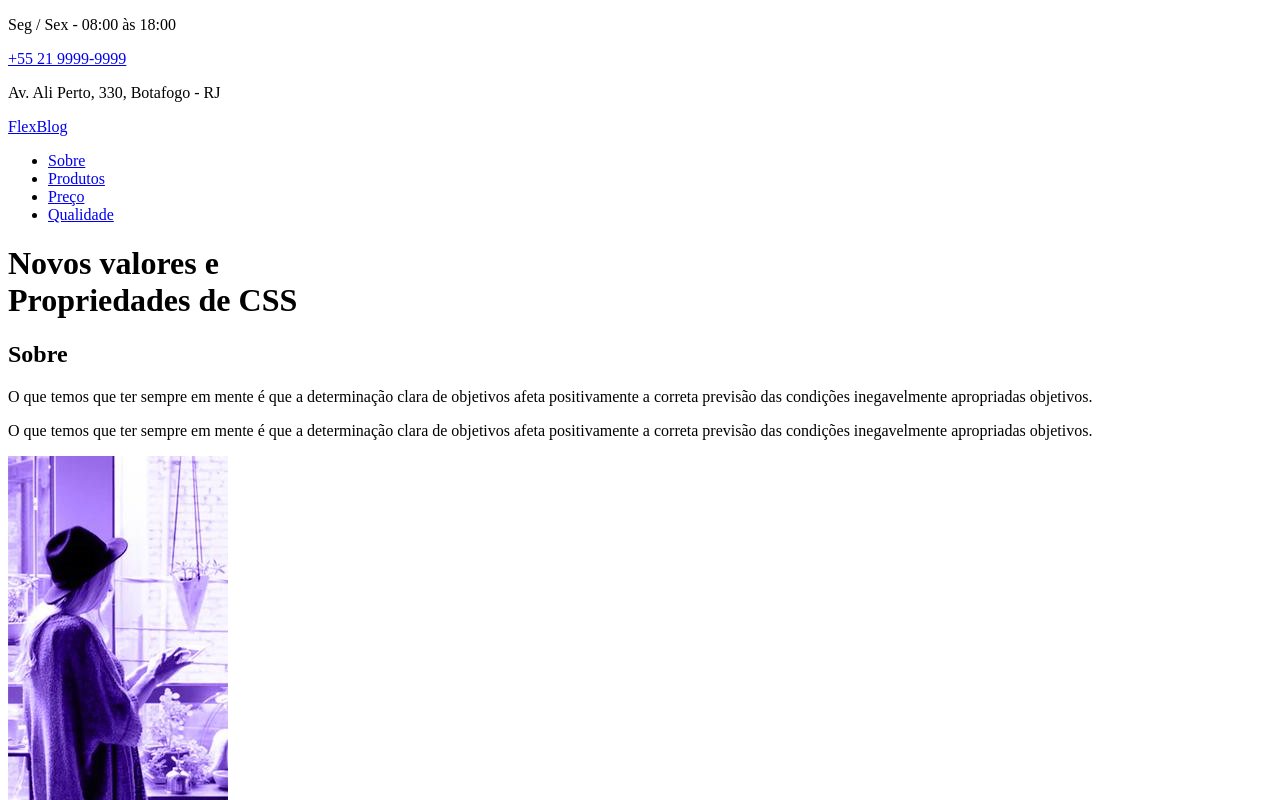
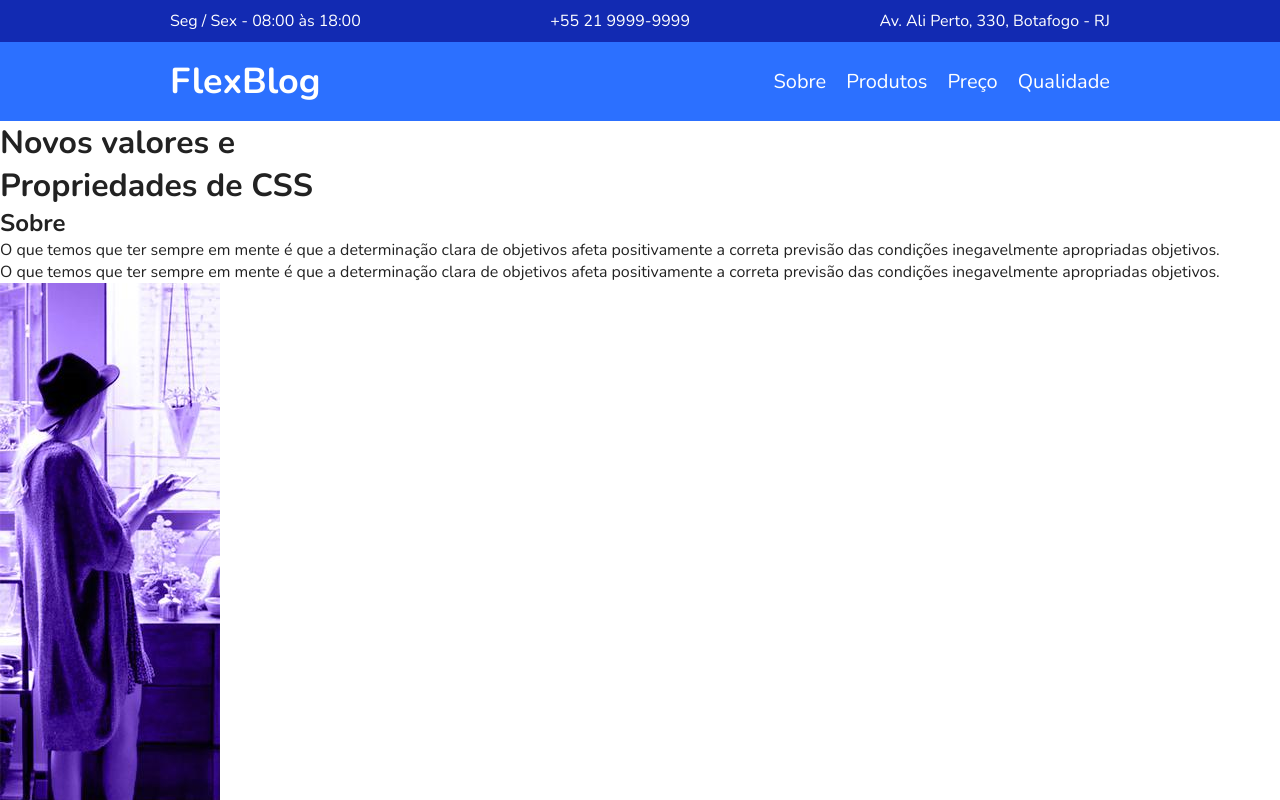
Before and after one commit to JoaoFonseca4/CursoCSS, a plain HTML site: page FlexBlog/index.html in a window 1280 px wide. Shown: the top 800 px of the page. Drawn offline with nearby package versions, Linux system fonts and the light colour scheme.

Commit message:
Salvando dados FlexBlog

```diff
--- a/FlexBlog/css/style.css
+++ b/FlexBlog/css/style.css
@@ -0,0 +1,91 @@
+body, h1, h2, p, ul, li, a{
+    margin: 0px;
+    padding: 0px;
+}
+
+body{
+    font-family: "Nunito", helvetica, arial, sans-serif;
+    color: #222;
+}
+
+ul{
+    list-style: none;
+}
+
+a{
+    text-decoration: none;
+}
+
+img{
+    display: block;
+    max-width: 100%;
+}
+
+*{
+    box-sizing: border-box;
+}
+
+/*superinfo*/
+
+.superinfo-bg{
+    background: #122ab2;
+    color: white;
+}
+
+.superinfo{
+    max-width: 960px;
+    margin: 0 auto;
+    display: flex;
+    justify-content: space-between;
+    flex-wrap: wrap;
+    padding-top: 10px;
+}
+
+.superinfo p, .superinfo a {
+    margin: 0 10px 10px 10px;
+}
+
+.superinfo a {
+    color: white;
+}
+
+/*Menu*/
+
+.menu-bg{
+    background: #2c70ff;
+}
+
+.menu{
+    max-width: 960px;
+    margin: 0 auto;
+    padding: 15px 0;
+    display: flex;
+    flex-wrap: wrap;
+    justify-content: space-between;
+    align-items: center;
+}
+
+.menu a{
+    color: white;
+}
+
+.menu-logo a{
+    font-size: 2.25em;
+    font-weight: bold;
+    margin: 0 10px;
+}
+
+.menu-nav ul{
+    display: flex;
+    flex-wrap: wrap;
+}
+
+.menu-nav a{
+    font-size: 1.25em;
+    display: block;
+    padding: 10px;
+}
+
+.menu-nav a:hover{
+    background: #122ab2;
+}
--- a/FlexBlog/index.html
+++ b/FlexBlog/index.html
@@ -24,7 +24,7 @@
             <div class="menu-logo">
                 <a href="#">FlexBlog</a>
             </div>
-            <nav>
+            <nav class="menu-nav">
                 <ul>
                     <li><a href="#sobre">Sobre</a></li>
                     <li><a href="#produtos">Produtos</a></li>
```
